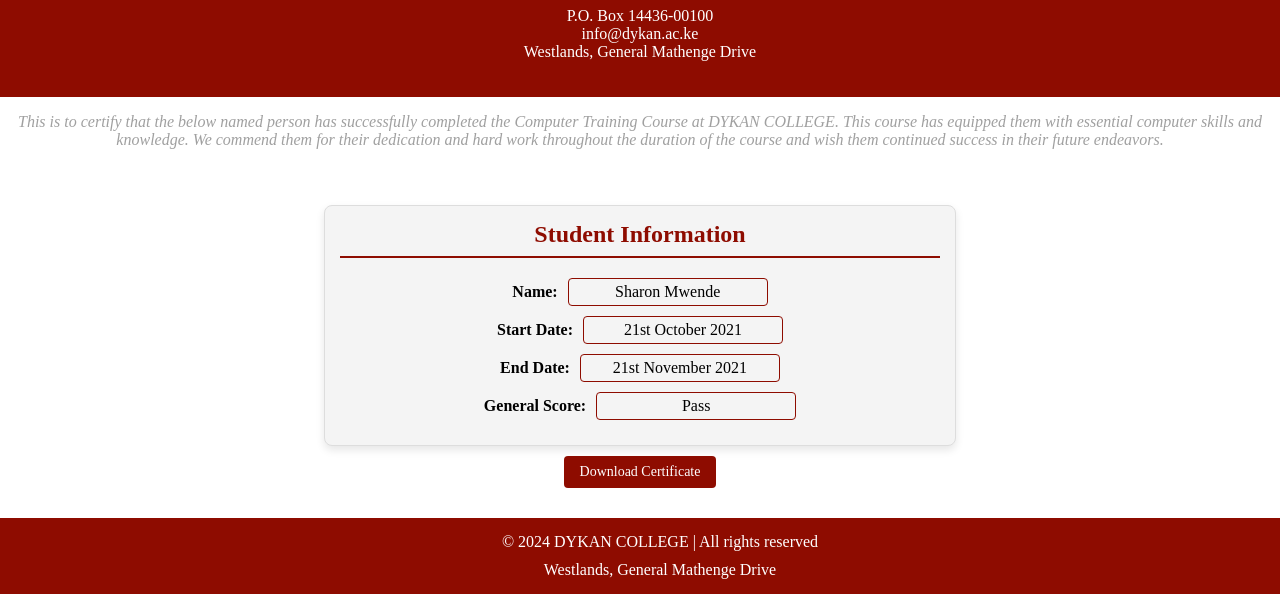
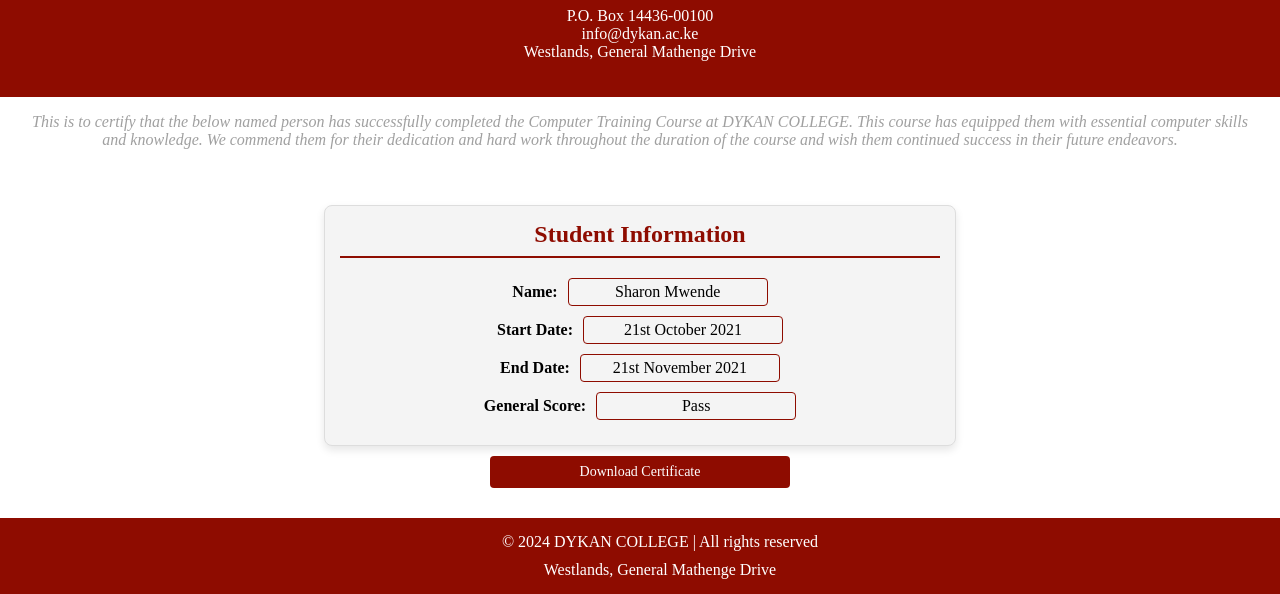
Before and after one commit to KijanaYaSolai/DykanCollege, a plain HTML site: page index.html in a window 1280 px wide. Shown: the part 243-837 px from the top of the page. Drawn offline with Linux system fonts and the light colour scheme.

Commit message:
Update index.html

```diff
--- a/index.html
+++ b/index.html
@@ -3,7 +3,6 @@
 <head>
     <meta charset="UTF-8">
     <meta name="viewport" content="width=device-width, initial-scale=1.0">
-     <img src="dykanlogo.png" alt="Dykan College Logo" class="logo">
     <title>DYKAN COLLEGE</title>
     <style>
         body {
@@ -43,6 +42,7 @@
         .styled-label-container {
             text-align: center;
             margin: 10px 0;
+            padding: 0 20px; /* Added padding for better responsiveness */
         }
 
         .styled-label {
@@ -97,6 +97,7 @@
         .button-container {
             text-align: center;
             margin-top: 10px;
+            padding: 0 20px; /* Added padding for better responsiveness */
         }
 
         .download-button {
@@ -108,6 +109,9 @@
             border-radius: 4px;
             text-decoration: none;
             font-size: 14px;
+            width: 100%; /* Make the button responsive */
+            max-width: 300px; /* Maximum width to prevent it from being too wide */
+            box-sizing: border-box;
         }
 
         .download-button:hover {
@@ -168,7 +172,7 @@
 </head>
 <body>
     <header>
-
+        <img src="dykanlogo.png" alt="Dykan College Logo" class="logo">
         <h1>DYKAN COLLEGE</h1>
         <p>
             P.O. Box 14436-00100<br>
```
